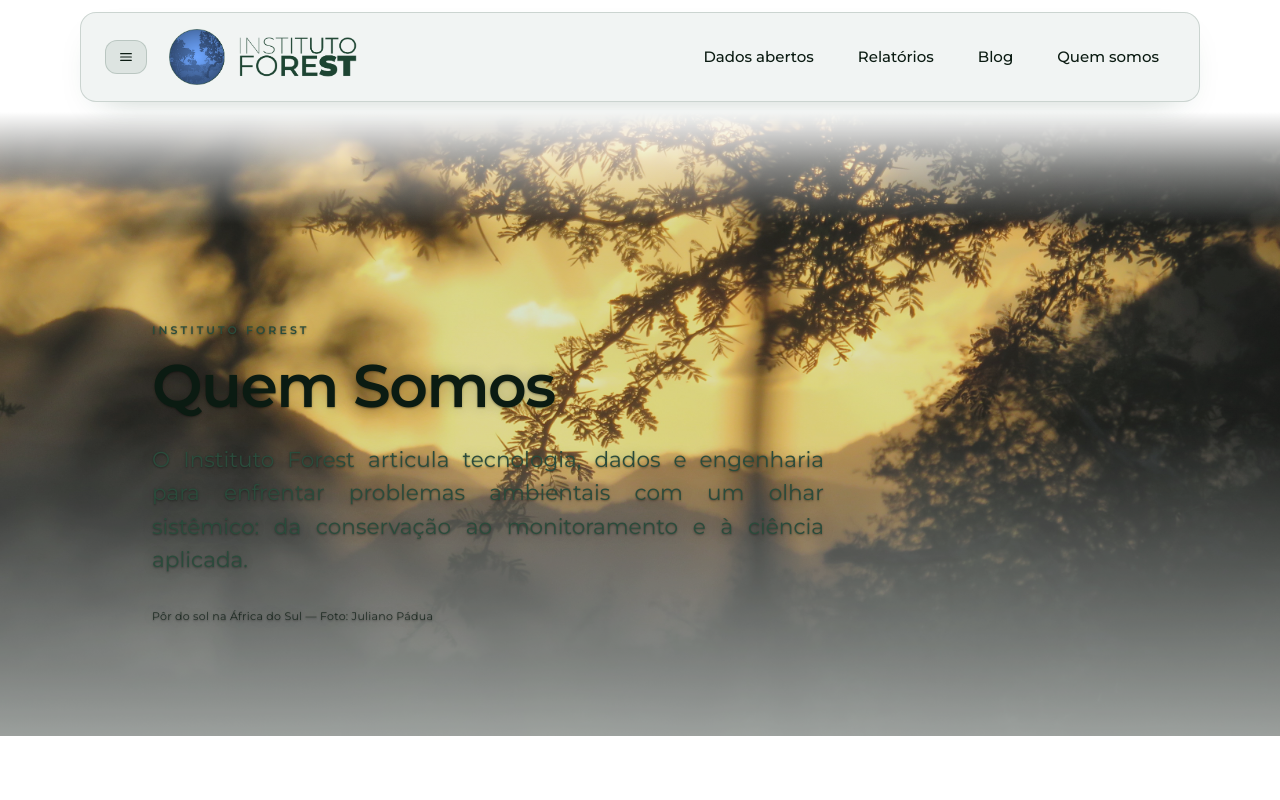
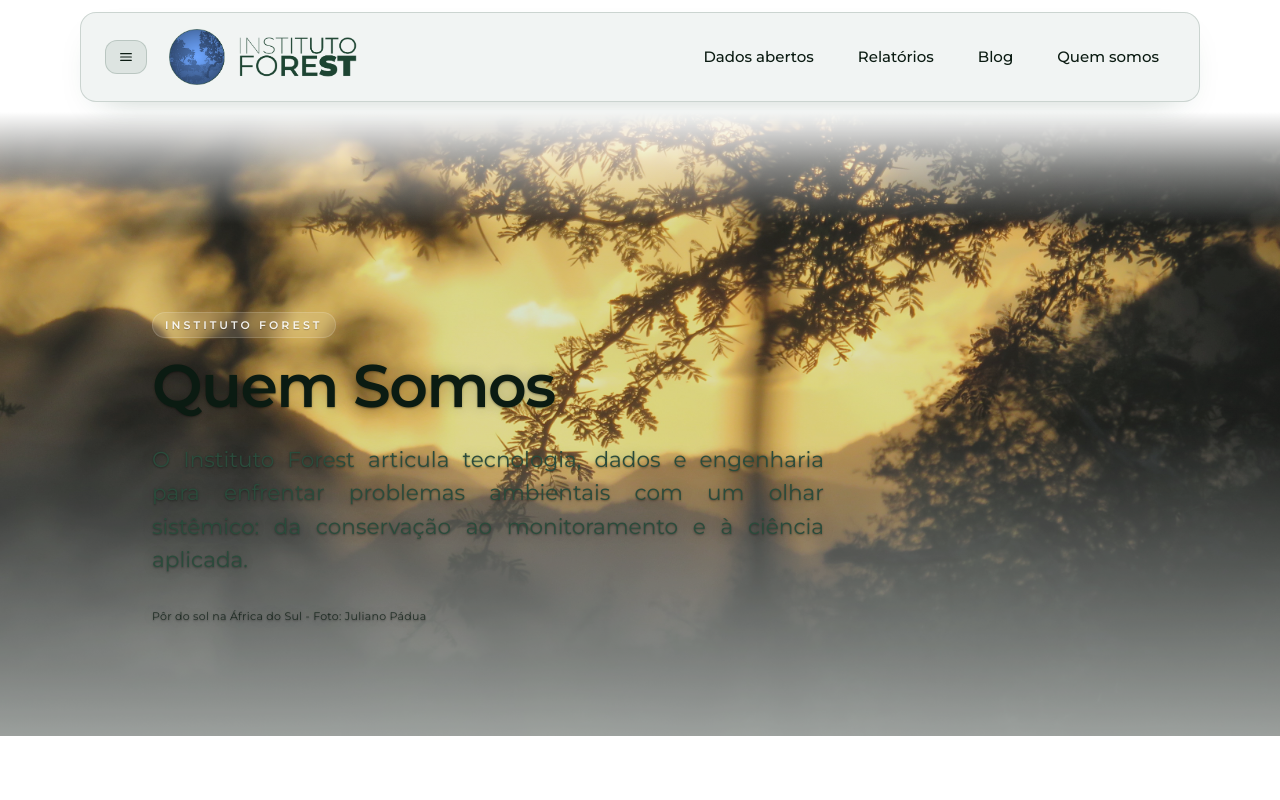
Before and after one commit to julianopadua/forest-portal, a Next.js app: page /quem-somos in a window 1280 px wide. Shown: the top 800 px of the page. Built offline with nearby package versions, Linux system fonts and the light colour scheme; no server answers.

Commit message:
dev: new landing page introduction

```diff
--- a/content/about/en-US.mdx
+++ b/content/about/en-US.mdx
@@ -6,7 +6,7 @@ import { AboutDivider, AboutHero, AboutPersonInline, AboutQuote, AboutSection }
   subtitle="Instituto Forest brings together technology, data, and engineering to tackle environmental challenges with a systemic outlook: from conservation to monitoring and applied science."
   imageSrc="/images/whoweare/sunset-africa.JPG"
   imageAlt="Landscape at dusk with a wide horizon and vegetation"
-  imageCaption="Sunset in South Africa — Photo: Juliano Pádua"
+  imageCaption="Sunset in South Africa - Photo: Juliano Pádua"
 />
 
 <AboutSection title="Why Instituto Forest exists" contentWidth="wide">
--- a/content/about/pt-BR.mdx
+++ b/content/about/pt-BR.mdx
@@ -6,7 +6,7 @@ import { AboutDivider, AboutHero, AboutPersonInline, AboutQuote, AboutSection }
   subtitle="O Instituto Forest articula tecnologia, dados e engenharia para enfrentar problemas ambientais com um olhar sistêmico: da conservação ao monitoramento e à ciência aplicada."
   imageSrc="/images/whoweare/sunset-africa.JPG"
   imageAlt="Paisagem ao entardecer com horizonte amplo e vegetação"
-  imageCaption="Pôr do sol na África do Sul — Foto: Juliano Pádua"
+  imageCaption="Pôr do sol na África do Sul - Foto: Juliano Pádua"
 />
 
 <AboutSection title="Por que o Instituto Forest existe?" contentWidth="wide">
--- a/content/home/en-US.mdx
+++ b/content/home/en-US.mdx
@@ -5,7 +5,7 @@ import { AboutHero, AboutSection, AboutSpinningLogo } from "@/components/about";
   subtitle="Instituto Forest organizes structured public data with full methodological transparency, treating different domains as interdependent parts of the same operational reality."
   imageSrc="/images/landingpage/cerrado.JPG"
   imageAlt="Cerrado landscape"
-  imageCaption="Brazilian Cerrado"
+  imageCaption="Brazilian Cerrado - Photo: Juliano Pádua"
 />
 
 <AboutSection title="Institutional purpose" contentWidth="wide">
--- a/content/home/pt-BR.mdx
+++ b/content/home/pt-BR.mdx
@@ -1,30 +1,32 @@
 import { AboutHero, AboutSection, AboutSpinningLogo } from "@/components/about";
 
 <AboutHero
-  title="Dados abertos, com método, para decisões reais."
-  subtitle="O Instituto Forest organiza dados públicos estruturados com transparência metodológica completa, tratando diferentes domínios como partes interdependentes de uma mesma realidade operacional."
+  title="O portal de dados abertos para decisões reais."
+  subtitle="O Instituto Forest organiza dados públicos em um único lugar, tratando diferentes fontes e domínios."
   imageSrc="/images/landingpage/cerrado.JPG"
   imageAlt="Paisagem do Cerrado"
-  imageCaption="Cerrado brasileiro"
+  imageCaption="Cerrado brasileiro - Foto: Juliano Pádua"
 />
 
 <AboutSection title="Propósito institucional" contentWidth="wide">
-  Nossa atuação parte do entendimento contemporâneo da ciência sobre sistemas: dados públicos de diferentes domínios só geram valor quando tratados como **partes interdependentes de uma mesma realidade operacional**.
+  Nossa atuação parte do entendimento que dados abertos devem ser de fácil acesso para todos. O Instituto surgiu da ideia de aliviar a carga de trabalho de analistas e pesquisadores, que muito frequentemente se vêem rodeados de fontes diferentes e dispersas de dados.
 
-  A **Teoria Geral dos Sistemas**, proposta por Ludwig von Bertalanffy entre as décadas de 1940 e 1960, orienta esta abordagem ao permitir transformar dados em bulk em insights interdisciplinares aplicáveis a decisões concretas.
+  O propósito, portanto, é fornecer um único ambiente centralizado, em que o usuário pode baixar dados de diferentes fontes, mas com a praticidade de um portal unificado. O Instituto foi construido por meio de um sistema agregador que consiste em redirecionar o usuário diretamente às URLs de download original, ou seja, baixando por aqui, você baixa os dados diretamente das fontes originais, sem precisar acessar cada site para tal.
 
-  Por isso, organizamos **dados abertos, estruturados e auditáveis**, com transparência metodológica completa, do processo de coleta e validação até a transformação final.
+  A **Teoria Geral dos Sistemas**, proposta por Ludwig von Bertalanffy entre as décadas de 1940 e 1960, orienta este Instituto pois permite uma visão sistêmica mesmo sobre dados que, aparentemente, não conversam entre si. Ou seja, fornecer dados sobre o mercado financeiro e sobre os incêndios no Cerrado parece não ter muito nexo, certo? É justo aí que Bertalanffy discorda. Um grande incêndio em uma região cafeeira pode prejudicar (e muito) o mercado de futuros de café. Essa consequência reverbera diretamente para produtores e interessados deste mercado, mas também gera incertezas propagadas em diversas outras cadeias de produção do país; interefe em investimentos, em alocações de capital, em rendimentos de fundos, em resumo: interfere em muito mais do que pode se explicar em um pequeno texto.
+
+  Por isso, organizamos **dados abertos, estruturados e auditáveis**, com transparência do processo de coleta e validação até a transformação final. Assim, analistas e pesquisadores que buscam aplicar a visão sistêmica ao seu dia-a-dia podem usufruir de um portal de dados centralizado.
 </AboutSection>
 
 <AboutSpinningLogo />
 
 <AboutSection title="Compromissos" contentWidth="wide">
   <ul className="not-prose list-disc space-y-3 pl-6 marker:text-[color:var(--primary)]">
-    <li><strong>Operar como instituição sem fins lucrativos</strong> que contribui de forma contínua à comunidade open source — código, documentação e melhoria pública do que publicamos.</li>
+    <li><strong>Operar como instituição sem fins lucrativos</strong> que contribui de forma contínua à comunidade open source, ou seja, fornecendo código, documentação e melhoria contínua do que publicamos.</li>
     <li><strong>Dados abertos de órgãos públicos nacionais</strong>: INPE, INMET, CVM, Ibama, IBGE, Conab, ANP e outras fontes relevantes.</li>
     <li>Dados de <strong>sensoriamento remoto</strong> e imagens de satélite.</li>
     <li>Dados de <strong>investimentos</strong> de organizações supranacionais como BID e Banco Mundial.</li>
-    <li><strong>Análise e reportagem transparentes</strong> sobre os dados, séries e relatórios que nós mesmos disponibilizamos, com método reprodutível — sem reivindicar estudos de sistemas acoplados fora do nosso escopo.</li>
+    <li><strong>Análise e reportagem</strong> sobre os dados, séries e relatórios que nós mesmos disponibilizamos, com um método reprodutível e automatizável.</li>
     <li><strong>Escalabilidade</strong> por automação, modularidade e padrões de dados abertos.</li>
   </ul>
 </AboutSection>
--- a/src/app/globals.css
+++ b/src/app/globals.css
@@ -273,6 +273,12 @@ html.theme-dark .forest-about-hero-text :where(h1, h2, h3, p) {
     0 0 18px rgba(0, 0, 0, 0.35);
 }
 
+.forest-about-hero-text .forest-about-hero-eyebrow,
+html.theme-light .forest-about-hero-text .forest-about-hero-eyebrow,
+html.theme-dark .forest-about-hero-text .forest-about-hero-eyebrow {
+  text-shadow: 0 1px 1px rgba(0, 0, 0, 0.25);
+}
+
 @keyframes forest-spinning-logo-caret-blink {
   0%, 49% {
     opacity: 1;
--- a/src/components/about/AboutHero.tsx
+++ b/src/components/about/AboutHero.tsx
@@ -32,7 +32,7 @@ export function AboutHero({ title, subtitle, imageSrc, imageAlt, imageCaption }:
       <div className="absolute inset-0 bg-[color:var(--primary)]/15 mix-blend-multiply dark:mix-blend-soft-light" aria-hidden />
 
       <div className="forest-about-hero-text relative z-10 mx-auto w-full max-w-5xl px-4 pb-16 pt-32 sm:px-6 sm:pb-20 md:pb-28">
-        <p className="text-[11px] font-semibold uppercase tracking-[0.28em] text-[color:var(--muted)]">
+        <p className="forest-about-hero-eyebrow inline-block rounded-full border border-white/15 bg-white/10 px-3 py-1 text-[11px] font-semibold uppercase tracking-[0.28em] text-white/90 backdrop-blur-[3px]">
           Instituto Forest
         </p>
         <h1 className="mt-4 max-w-3xl text-4xl font-semibold leading-[1.08] tracking-tight text-[color:var(--foreground)] sm:text-5xl md:text-6xl">
```
